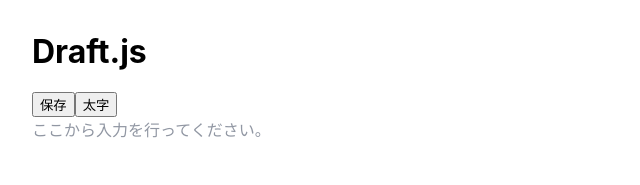
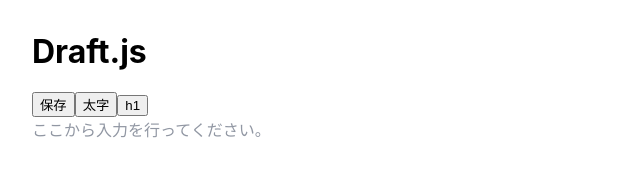
Before and after one commit to vlsk3104/react-ts-draft, a React (Create React App) app: page / in a window 1280 px wide. Shown: the top 185 px of the page, without its empty margins (0-640 px from the left). Built offline with nearby package versions, Linux system fonts and the light colour scheme.

Commit message:
Block Typeの変更

```diff
--- a/src/components/MyEditor.tsx
+++ b/src/components/MyEditor.tsx
@@ -45,11 +45,17 @@
     return 'not-handled';
   };
 
+  const toggleHeaderOne = (event: React.MouseEvent<HTMLElement>) => {
+    event.preventDefault();
+    setEditorState(RichUtils.toggleBlockType(editorState, 'header-one'));
+  };
+
   return (
     <div>
       <div>
         <button onClick={saveContent}>保存</button>
         <button onClick={toggleBold}>太字</button>
+        <button onClick={toggleHeaderOne}>h1</button>
       </div>
       <Editor
         editorState={editorState}
```
